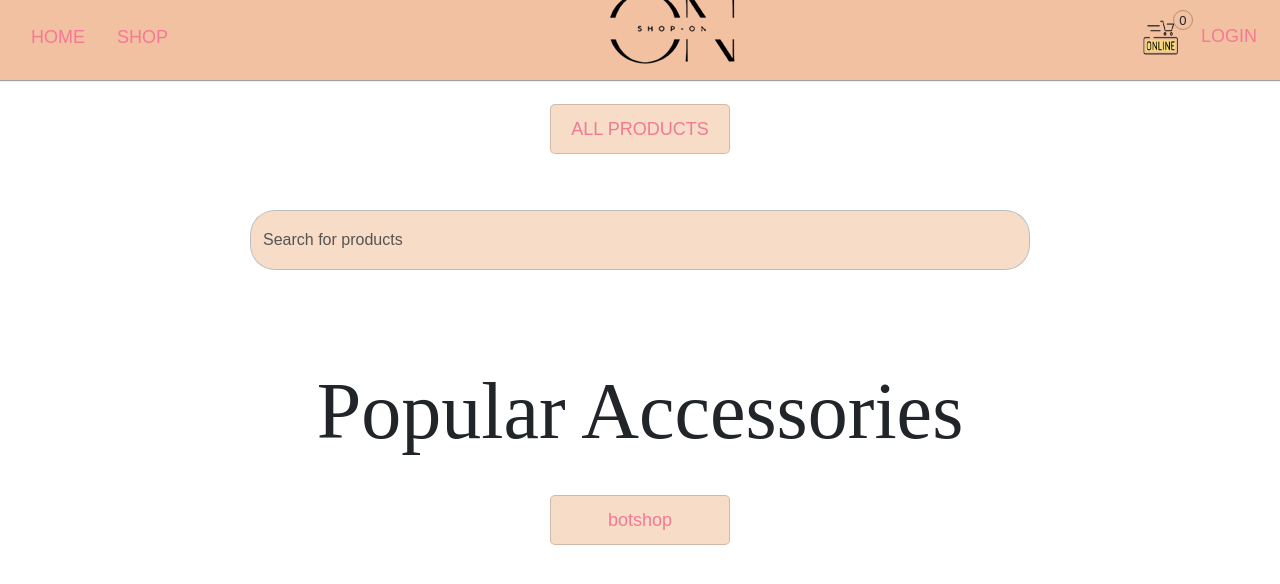
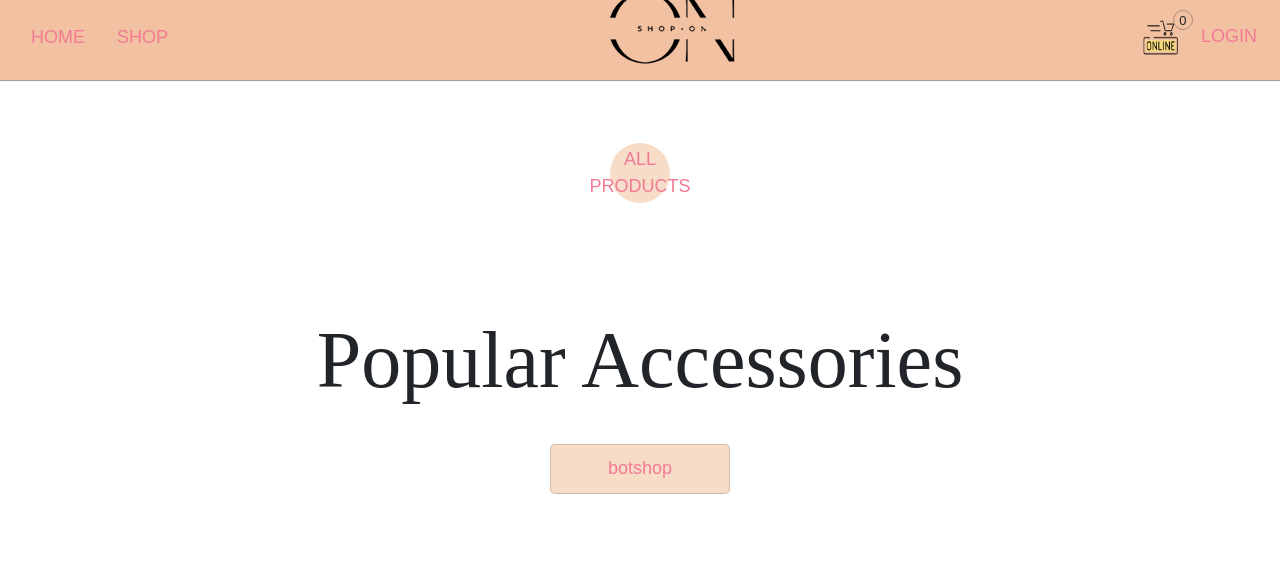
Before and after one commit to Ingahni/misticshop, a Django app: page / in a window 1280 px wide. Shown: the top 584 px of the page. Run offline with Django 5.2, Linux system fonts and the light colour scheme; data that the repository does not hold is empty; some libraries are stand-ins or nearby versions; some web fonts are replaced.

Commit message:
edit base.css

```diff
--- a/elit/main/static/css/base.css
+++ b/elit/main/static/css/base.css
@@ -3,6 +3,7 @@
 /* Этот CSS-код отвечает за визуальное оформление и поведение элементов веб-страницы. Он применяется к HTML-структуре интернет-магазина и охватывает стили для текста, карточек товаров, заголовков, кнопок, меню и т. д. */
 :root {
     --box-shadow: 0 1px 1px rgba(0, 0, 0, 0.363);
+    --background-color: #f7dcc7;
 }
 
 @font-face {
@@ -94,34 +95,35 @@
 
 .home {
     align-items: center;
-    margin-top: 250px;
+    margin-top: 100px;
 }
 
-.home-btn {
-    width: 80px;
-    height: 80px;
+.home-btn-circle {
+    /* margin-top: 75%; */
+    width: 60px;
+    height: 60px;
     border-radius: 50%;
     display: flex;
     align-items: center;
     justify-content: center;
 
-    text-transform: uppercase;
+    /* text-transform: uppercase; */
     text-align: center;
-    background-color: #007bff;
+    background-color: var(--background-color);
     /* Bootstrap primary */
     /* text-decoration: none; */
     transition: 0.3s ease;
 }
 
-.home-btn:hover {
+.home-btn-circle:hover {
     background-color: #0056b3;
     text-decoration: none;
 }
 
-/* .home-title {
-    margin-top: 210px;
+.home-title {
+    margin-top: 5%;
     margin-bottom: 50px;
-} */
+}
 
 .home-search {
     display: flex;
@@ -272,6 +274,7 @@
     height: 50px;
     border: 1px solid #000;
     border-radius: 5px;
+    background-color: var(--background-color);
     transition: all 0.4s ease;
     z-index: 2;
     margin: 20px;
--- a/elit/main/templates/main/index/index.html
+++ b/elit/main/templates/main/index/index.html
@@ -4,12 +4,14 @@
 {% block title %}Home{% endblock title %}
 
 {% block content %}
-    <section class="search d-flex justify-content-center align-items-center">
+    <section class="search d-flex justify-content-center align-items-center" gap-4  p-5 bg-white shadow rounded">
+            <!-- Кнопка-круг -->
         <div class="home-title">
-            <a href="#" class="home-btn mt-4">ALL PRODUCTS</a>
+            <a href="#" class="home-btn-circle">ALL PRODUCTS</a>
         </div>
-        <div class="home-search me-3">
-            <form><input type="search" class="form-control" placeholder="Search for products">
+            <!-- Пошук -->
+        <div class="home-search">
+            <form class="d-flex><input type="search" class="form-control" placeholder="Search for products">
             </form>
         </div>
     </section>
```
